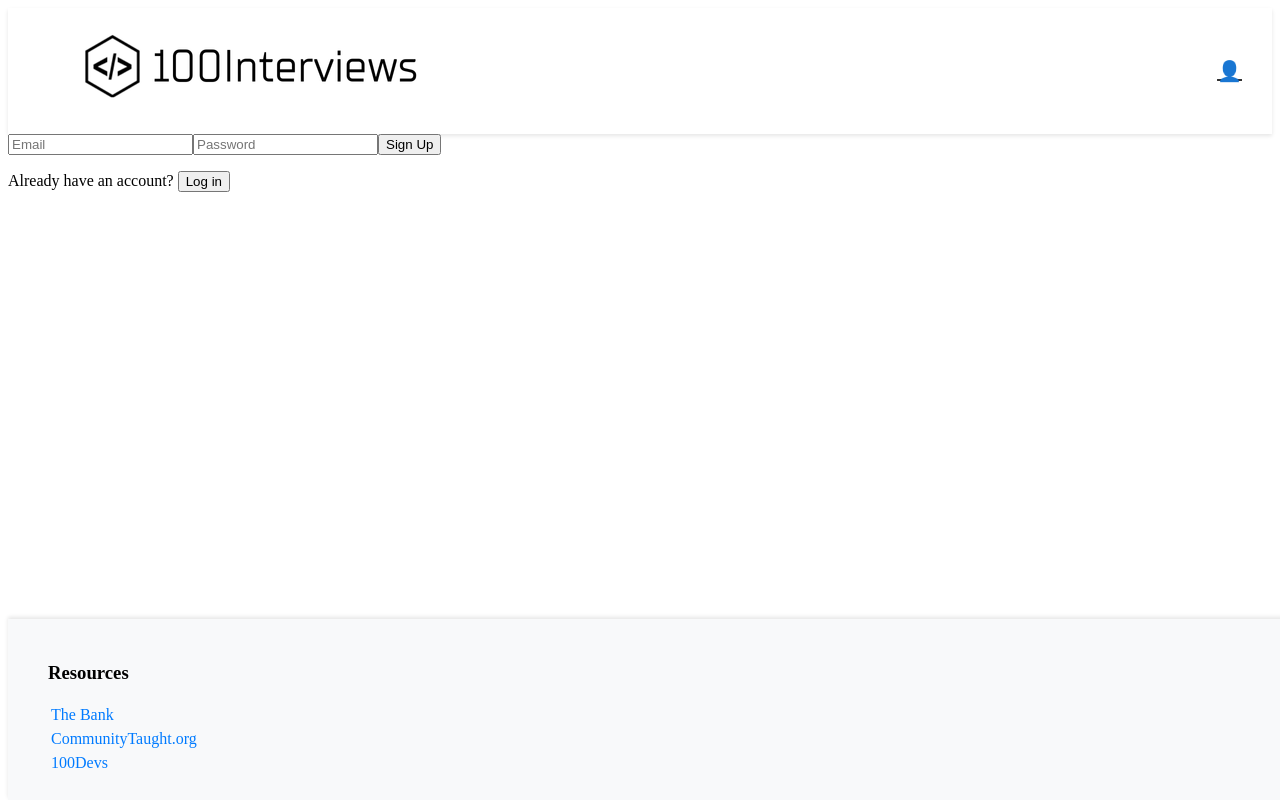
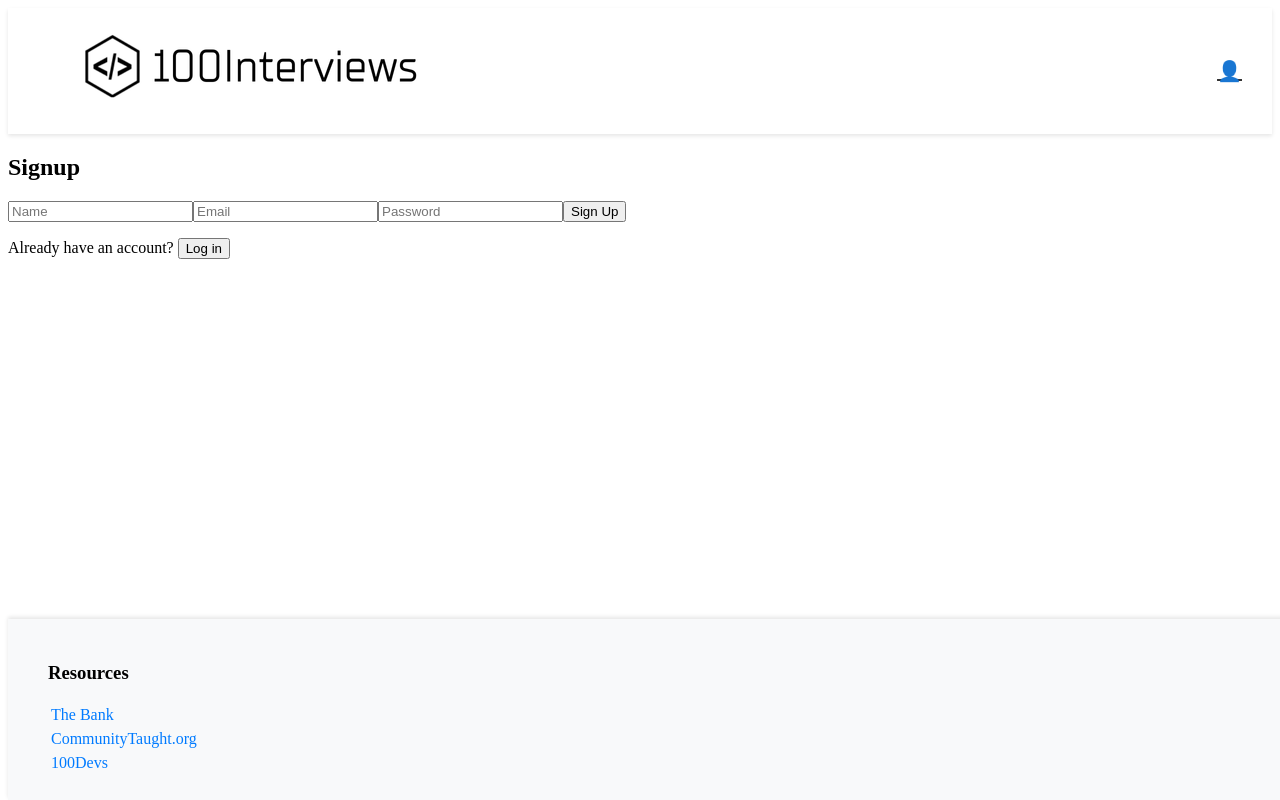
Before and after one commit to Dillon-Goetz/100Interviews-React, a React (Vite) app: page / in a window 1280 px wide. Both pictures are taken after a click on the button "Sign up". Shown: the top 800 px of the page. Built offline with nearby package versions, Linux system fonts and the light colour scheme; no server answers.

Commit message:
removed unused imports

```diff
--- a/src/App.tsx
+++ b/src/App.tsx
@@ -1,4 +1,4 @@
-// App.tsx
+// src/App.tsx
 import { useState, useEffect } from "react";
 import { Routes, Route, useNavigate } from "react-router-dom";
 import Login from "./components/auth/Login";
@@ -26,7 +26,7 @@ function App() {
     account.get()
       .then((user) => {
         setIsLoggedIn(true);
-      setUser(user); // Corrected: Uncommented
+        setUser(user);
       })
       .catch((error) => {
         setIsLoggedIn(false);
@@ -34,8 +34,9 @@ function App() {
       });
   }, []);
 
-  const handleLoginSuccess = () => {
+  const handleLoginSuccess = (user: Models.User<Models.Preferences>) => {
     setIsLoggedIn(true);
+    setUser(user);
     navigate("/questionCount");
   };
 
@@ -50,13 +51,14 @@ function App() {
 
   const handleLogout = async () => {
     const client = new Client()
-      .setEndpoint("https://cloud.appwrite.io/v1")
+      .setEndpoint(import.meta.env.VITE_APPWRITE_ENDPOINT)
       .setProject(import.meta.env.VITE_APPWRITE_PROJECT);
     const account = new Account(client);
 
     try {
       await account.deleteSession("current");
       setIsLoggedIn(false);
+      setUser(null);
       navigate("/");
     } catch (error) {
       console.error("Logout error:", error);
@@ -99,7 +101,7 @@ function App() {
         />
         <Route
           path="/account"
-          element={isLoggedIn ? <AccountPage onLogout={handleLogout} /> : null}
+          element={isLoggedIn ? <AccountPage onLogout={handleLogout} user={user} /> : null}
         />
       </Routes>
       <Footer />
--- a/src/components/AccountPage.tsx
+++ b/src/components/AccountPage.tsx
@@ -6,6 +6,7 @@ import '../styles/AccountPage.css';
 
 interface AccountPageProps {
   onLogout: () => Promise<void>;
+  user: Models.User<Models.Preferences> | null; // Add this line
 }
 
 interface Question {
@@ -18,10 +19,9 @@ interface Question {
   userId?: string;
 }
 
-function AccountPage({ onLogout }: AccountPageProps) {
+function AccountPage({ onLogout, user }: AccountPageProps) { // Use user prop
   const [allQuestions, setAllQuestions] = useState<Question[]>([]);
   const [userQuestions, setUserQuestions] = useState<Question[]>([]);
-  const [user, setUser] = useState<Models.User<Models.Preferences> | null>(null);
   const [newQuestion, setNewQuestion] = useState("");
   const [error, setError] = useState<string | null>(null);
 
@@ -32,11 +32,8 @@ function AccountPage({ onLogout }: AccountPageProps) {
       .setEndpoint(import.meta.env.VITE_APPWRITE_ENDPOINT)
       .setProject(import.meta.env.VITE_APPWRITE_PROJECT);
     const databases = new Databases(client);
-    const account = new Account(client);
 
-    account.get().then((user) => {
-      setUser(user);
-
+    if (user) { // Check if user prop exists
       databases
         .listDocuments(
           import.meta.env.VITE_APPWRITE_DATABASE,
@@ -59,11 +56,8 @@ function AccountPage({ onLogout }: AccountPageProps) {
           console.error("Error fetching questions:", error);
           setError("Failed to fetch questions. Please try again later.");
         });
-    }).catch((error) => {
-      console.error("Error fetching user:", error);
-      setError("Failed to fetch user information. Please try again later.");
-    });
-  }, []);
+    }
+  }, [user]); // Add user dependency
 
   const handleCreateQuestion = async (e: React.FormEvent) => {
     e.preventDefault();
--- a/src/components/auth/Login.tsx
+++ b/src/components/auth/Login.tsx
@@ -1,13 +1,15 @@
 // Login.tsx
 import { useState, FormEvent } from "react";
-import { Client, Account } from "appwrite";
-import { useNavigate } from "react-router-dom";
+import { Client, Account, Models } from "appwrite";
 
-function Login({ onLoginSuccess }: { onLoginSuccess: () => void }) {
+interface LoginProps {
+  onLoginSuccess: (user: Models.User<Models.Preferences>) => void;
+}
+
+function Login({ onLoginSuccess }: LoginProps) {
   const [email, setEmail] = useState<string>("");
   const [password, setPassword] = useState<string>("");
   const [errorMessage, setErrorMessage] = useState<string>("");
-  // const navigate = useNavigate();
 
   const handleLogin = async (e: FormEvent) => {
     e.preventDefault();
@@ -21,14 +23,14 @@ function Login({ onLoginSuccess }: { onLoginSuccess: () => void }) {
 
     try {
       try {
-        await account.get(); // Check for existing session
-        // Session exists, either delete or skip
-        await account.deleteSession("current"); //delete existing session.
+        await account.get();
+        await account.deleteSession("current");
       } catch (sessionError) {
         // No session exists, proceed with login
       }
       await account.createEmailPasswordSession(email, password);
-      onLoginSuccess();
+      const user = await account.get(); // Fetch the user object
+      onLoginSuccess(user); // Pass the fetched user object
     } catch (error: any) {
       console.error("Login error:", error);
       setErrorMessage(error.message || "Login failed.");
--- a/src/components/auth/Signup.tsx
+++ b/src/components/auth/Signup.tsx
@@ -1,54 +1,67 @@
-import { useState, FormEvent } from "react";
-import { Client, Account, ID } from "appwrite";
-import { useNavigate } from "react-router-dom";
+// src/components/auth/Signup.tsx
+import React, { useState } from "react";
+import { Client, Account, ID, Models } from "appwrite";
+
 interface SignupProps {
-    onLoginSuccess: () => void;
+  onLoginSuccess: (user: Models.User<Models.Preferences>) => void;
 }
 
-  function Signup({ onLoginSuccess }: SignupProps) { // Destructure props
-    const [email, setEmail] = useState<string>("");
-    const [password, setPassword] = useState<string>("");
-    const [errorMessage, setErrorMessage] = useState<string>("");
-    // const navigate = useNavigate();
+function Signup({ onLoginSuccess }: SignupProps) {
+  const [email, setEmail] = useState("");
+  const [password, setPassword] = useState("");
+  const [name, setName] = useState("");
+  const [error, setError] = useState<string | null>(null);
 
-    const handleSignup = async (e: FormEvent) => {
+  const handleSubmit = async (e: React.FormEvent) => {
     e.preventDefault();
-      setErrorMessage("");
+    setError(null);
 
     const client = new Client()
-        .setEndpoint("https://cloud.appwrite.io/v1")
+      .setEndpoint(import.meta.env.VITE_APPWRITE_ENDPOINT)
       .setProject(import.meta.env.VITE_APPWRITE_PROJECT);
-
     const account = new Account(client);
 
     try {
-        await account.create(ID.unique(), email, password);
-        await account.createEmailPasswordSession(email, password); // Auto-login
-        onLoginSuccess();
-      } catch (error: any) {
-        console.error("Signup error:", error);
-        setErrorMessage(error.message || "Signup failed.");
+      const user = await account.create(ID.unique(), email, password, name);
+      await account.createSession(email, password);
+      onLoginSuccess(user);
+    } catch (err) {
+      if (err instanceof Error) {
+        setError(err.message);
+      } else {
+        setError("An unknown error occurred.");
+      }
     }
   };
 
   return (
     <div>
-        {errorMessage && <p style={{ color: "red" }}>{errorMessage}</p>}
-        <form onSubmit={handleSignup}>
+      <h2>Signup</h2>
+      <form onSubmit={handleSubmit}>
+        <input
+          type="text"
+          placeholder="Name"
+          value={name}
+          onChange={(e) => setName(e.target.value)}
+          required
+        />
         <input
           type="email"
           placeholder="Email"
           value={email}
-            onChange={(e) => setEmail(e.currentTarget.value)}
+          onChange={(e) => setEmail(e.target.value)}
+          required
         />
         <input
           type="password"
           placeholder="Password"
           value={password}
-            onChange={(e) => setPassword(e.currentTarget.value)}
+          onChange={(e) => setPassword(e.target.value)}
+          required
         />
         <button type="submit">Sign Up</button>
       </form>
+      {error && <p style={{ color: "red" }}>{error}</p>}
     </div>
   );
 }
```
Lines whose indentation alone changed are shown as unchanged.
